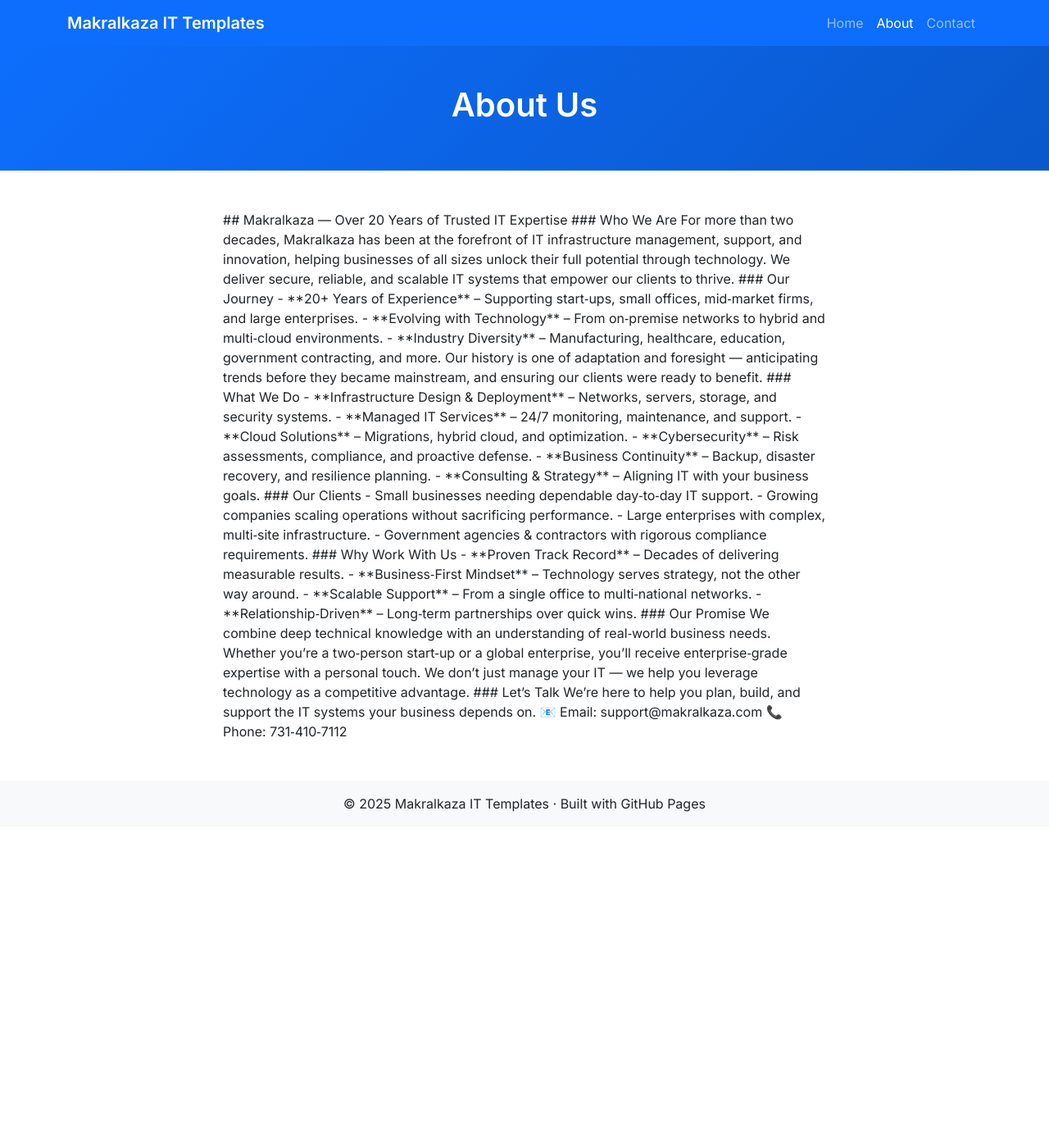
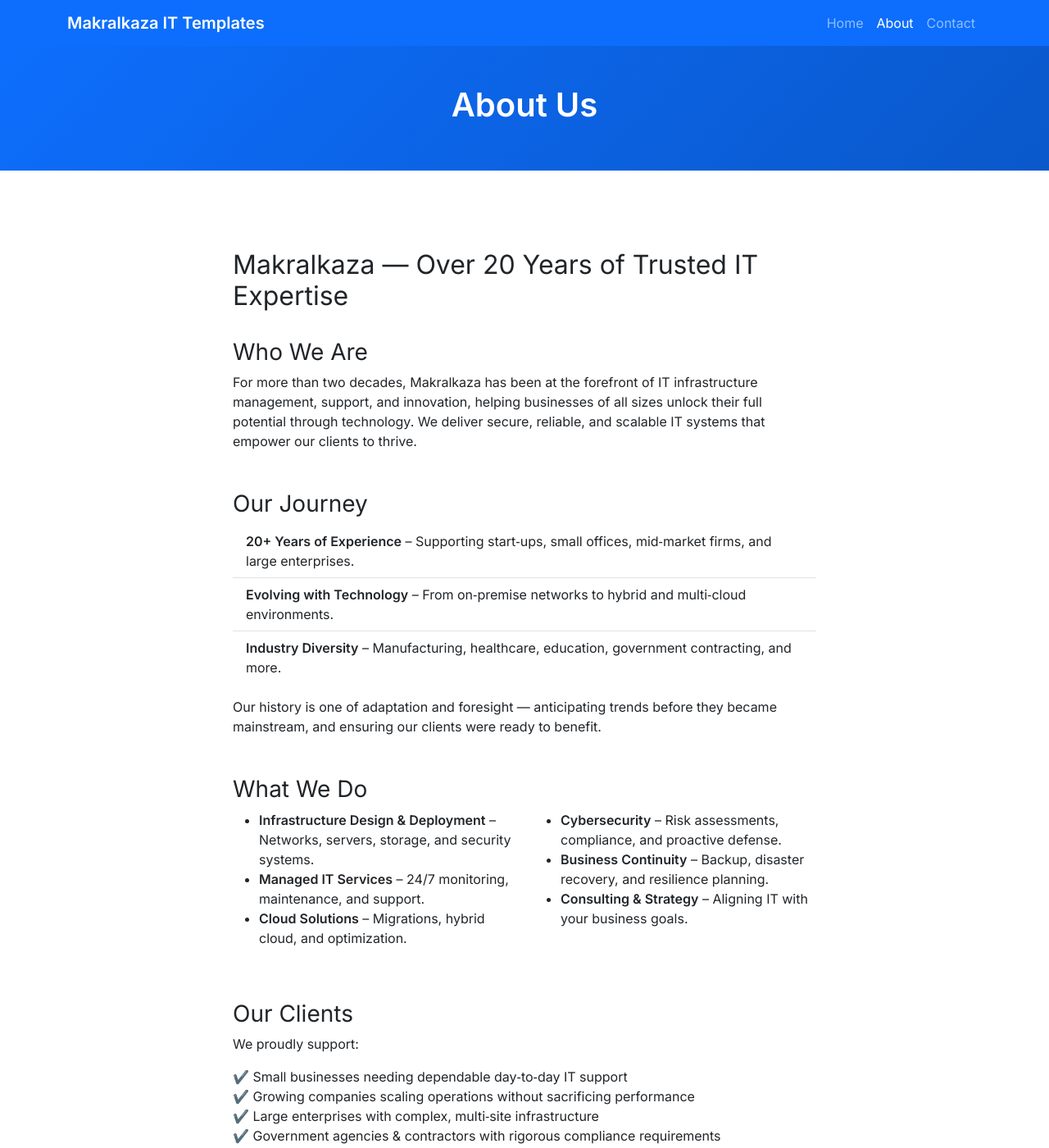
Before and after one commit to gitmakralkaza/tools, a Jekyll site: the page built from about.html, in a window 1280 px wide and 1400 px high. Shown: the whole window at 82% size. Built offline with Jekyll 4.4.1, drawn with Linux system fonts in a browser that asks for light colours; some of the changed text lies outside the part shown.

Commit message:
Update about.html

```diff
--- a/about.html
+++ b/about.html
@@ -3,42 +3,91 @@ layout: page
 title: About Us
 ---
 
-## Makralkaza — Over 20 Years of Trusted IT Expertise
+<div class="container my-5">
+  <h2 class="mb-4">Makralkaza — Over 20 Years of Trusted IT Expertise</h2>
 
-### Who We Are
-For more than two decades, Makralkaza has been at the forefront of IT infrastructure management, support, and innovation, helping businesses of all sizes unlock their full potential through technology. We deliver secure, reliable, and scalable IT systems that empower our clients to thrive.
+  <section class="mb-5">
+    <h3>Who We Are</h3>
+    <p>
+      For more than two decades, Makralkaza has been at the forefront of IT infrastructure
+      management, support, and innovation, helping businesses of all sizes unlock their full
+      potential through technology. We deliver secure, reliable, and scalable IT systems that
+      empower our clients to thrive.
+    </p>
+  </section>
 
-### Our Journey
-- **20+ Years of Experience** – Supporting start‑ups, small offices, mid‑market firms, and large enterprises.
-- **Evolving with Technology** – From on‑premise networks to hybrid and multi‑cloud environments.
-- **Industry Diversity** – Manufacturing, healthcare, education, government contracting, and more.
+  <section class="mb-5">
+    <h3>Our Journey</h3>
+    <ul class="list-group list-group-flush">
+      <li class="list-group-item"><strong>20+ Years of Experience</strong> – Supporting start‑ups, small offices, mid‑market firms, and large enterprises.</li>
+      <li class="list-group-item"><strong>Evolving with Technology</strong> – From on‑premise networks to hybrid and multi‑cloud environments.</li>
+      <li class="list-group-item"><strong>Industry Diversity</strong> – Manufacturing, healthcare, education, government contracting, and more.</li>
+    </ul>
+    <p class="mt-3">
+      Our history is one of adaptation and foresight — anticipating trends before they became
+      mainstream, and ensuring our clients were ready to benefit.
+    </p>
+  </section>
 
-Our history is one of adaptation and foresight — anticipating trends before they became mainstream, and ensuring our clients were ready to benefit.
+  <section class="mb-5">
+    <h3>What We Do</h3>
+    <div class="row">
+      <div class="col-md-6">
+        <ul>
+          <li><strong>Infrastructure Design & Deployment</strong> – Networks, servers, storage, and security systems.</li>
+          <li><strong>Managed IT Services</strong> – 24/7 monitoring, maintenance, and support.</li>
+          <li><strong>Cloud Solutions</strong> – Migrations, hybrid cloud, and optimization.</li>
+        </ul>
+      </div>
+      <div class="col-md-6">
+        <ul>
+          <li><strong>Cybersecurity</strong> – Risk assessments, compliance, and proactive defense.</li>
+          <li><strong>Business Continuity</strong> – Backup, disaster recovery, and resilience planning.</li>
+          <li><strong>Consulting & Strategy</strong> – Aligning IT with your business goals.</li>
+        </ul>
+      </div>
+    </div>
+  </section>
 
-### What We Do
-- **Infrastructure Design & Deployment** – Networks, servers, storage, and security systems.
-- **Managed IT Services** – 24/7 monitoring, maintenance, and support.
-- **Cloud Solutions** – Migrations, hybrid cloud, and optimization.
-- **Cybersecurity** – Risk assessments, compliance, and proactive defense.
-- **Business Continuity** – Backup, disaster recovery, and resilience planning.
-- **Consulting & Strategy** – Aligning IT with your business goals.
+  <section class="mb-5">
+    <h3>Our Clients</h3>
+    <p>We proudly support:</p>
+    <ul class="list-unstyled">
+      <li>✔️ Small businesses needing dependable day‑to‑day IT support</li>
+      <li>✔️ Growing companies scaling operations without sacrificing performance</li>
+      <li>✔️ Large enterprises with complex, multi‑site infrastructure</li>
+      <li>✔️ Government agencies & contractors with rigorous compliance requirements</li>
+    </ul>
+  </section>
 
-### Our Clients
-- Small businesses needing dependable day‑to‑day IT support.
-- Growing companies scaling operations without sacrificing performance.
-- Large enterprises with complex, multi‑site infrastructure.
-- Government agencies & contractors with rigorous compliance requirements.
+  <section class="mb-5">
+    <h3>Why Work With Us</h3>
+    <ul class="list-group list-group-flush">
+      <li class="list-group-item"><strong>Proven Track Record</strong> – Decades of delivering measurable results.</li>
+      <li class="list-group-item"><strong>Business‑First Mindset</strong> – Technology serves strategy, not the other way around.</li>
+      <li class="list-group-item"><strong>Scalable Support</strong> – From a single office to multi‑national networks.</li>
+      <li class="list-group-item"><strong>Relationship‑Driven</strong> – Long‑term partnerships over quick wins.</li>
+    </ul>
+  </section>
 
-### Why Work With Us
-- **Proven Track Record** – Decades of delivering measurable results.
-- **Business‑First Mindset** – Technology serves strategy, not the other way around.
-- **Scalable Support** – From a single office to multi‑national networks.
-- **Relationship‑Driven** – Long‑term partnerships over quick wins.
+  <section class="mb-5">
+    <h3>Our Promise</h3>
+    <p>
+      We combine deep technical knowledge with an understanding of real‑world business needs.
+      Whether you’re a two‑person start‑up or a global enterprise, you’ll receive enterprise‑grade
+      expertise with a personal touch. We don’t just manage your IT — we help you leverage
+      technology as a competitive advantage.
+    </p>
+  </section>
 
-### Our Promise
-We combine deep technical knowledge with an understanding of real‑world business needs. Whether you’re a two‑person start‑up or a global enterprise, you’ll receive enterprise‑grade expertise with a personal touch. We don’t just manage your IT — we help you leverage technology as a competitive advantage.
-
-### Let’s Talk
-We’re here to help you plan, build, and support the IT systems your business depends on.
-📧 Email: support@makralkaza.com
-📞 Phone: 731‑410‑7112
+  <section class="mb-5">
+    <h3>Let’s Talk</h3>
+    <p>
+      We’re here to help you plan, build, and support the IT systems your business depends on.
+    </p>
+    <p>
+      📧 <a href="mailto:support@makralkaza.com">support@makralkaza.com</a><br>
+      📞 731‑410‑7112
+    </p>
+  </section>
+</div>
```
